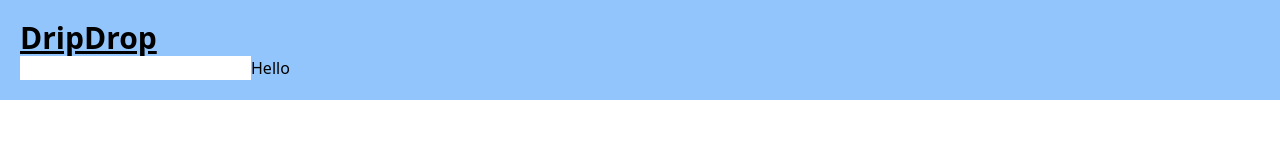
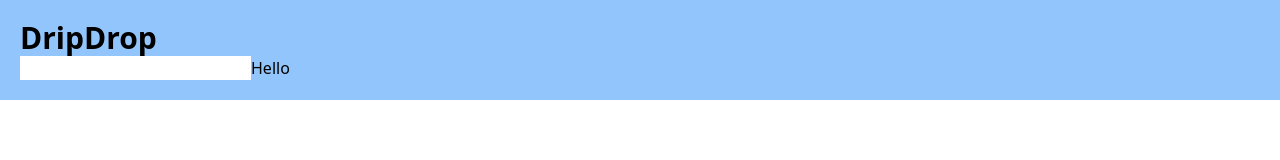
Before and after one commit to mmnos/dripdrop, a React (Create React App) app: page / in a window 1280 px wide. Shown: the top 160 px of the page. Built offline with nearby package versions, Linux system fonts and the light colour scheme.

Commit message:
updated gitignore and fix dev dep warning

```diff
--- a/package.json
+++ b/package.json
@@ -29,6 +29,7 @@
     "typescript": "5.2.2"
   },
   "devDependencies": {
+    "@babel/plugin-proposal-private-property-in-object": "7.21.11",
     "@typescript-eslint/eslint-plugin": "6.7.5",
     "@typescript-eslint/parser": "6.7.5",
     "eslint": "8.51.0",
--- a/src/components/App/App.tsx
+++ b/src/components/App/App.tsx
@@ -5,7 +5,7 @@ export const App = () => {
   console.log('inside app');
   return (
     <div className="bg-blue-300 p-5">
-      <h1 className="text-3xl font-bold underline">DripDrop</h1>
+      <h1 className="text-3xl font-bold">DripDrop</h1>
       <input name="myInput" />
       <button>Hello</button>
     </div>
```
Also changed, not shown: 2 other files (tests, documents, lock files or other folders).
